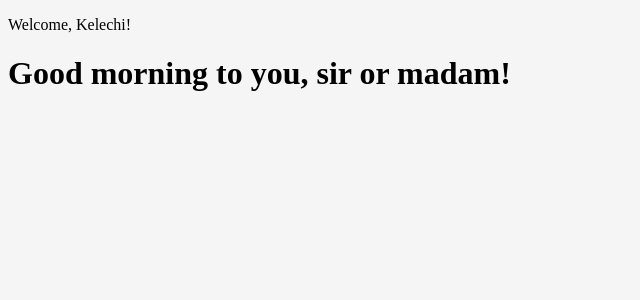
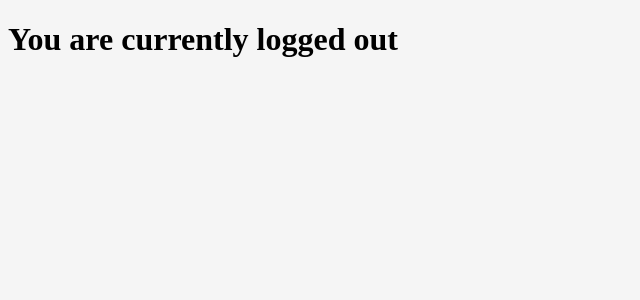
Before and after one commit to Corporatek/react_tutorial, a React (Create React App) app: page / in a window 1280 px wide. Shown: the top 300 px of the page, without its empty margins (0-640 px from the left). Built offline with nearby package versions, Linux system fonts and the light colour scheme.

Commit message:
added function that pulls the compnonents state, manipulates the data and then adds it  into the return method

```diff
--- a/src/components/App.js
+++ b/src/components/App.js
@@ -1,5 +1,5 @@
 import React from "react";
-import {Component} from "react"
+// import {Component} from "react"
 import '../App.css';
 
 // }
@@ -7,52 +7,28 @@ import '../App.css';
 
 
 class App extends React.Component {
+  constructor() {
+    super()
+    this.state = {
+      isLoggedIn: false,
+    }
+  }
+render() {
+  let logStatus
 
-  render() {
-    return (
-      <div>
-        <Header username="Kelechi"/>
-        <Greeting />
-      </div>
-    )
+  if (this.state.isLoggedIn === true) {
+    logStatus = "in"
+  } else {
+    logStatus = "out"
   }
+
+  return (
+    <div>
+      <h1>You are currently logged {logStatus}</h1>
+    </div>
+
+  )
+}
 }
 
-class Header extends React.Component {
-  render() {
-    return (
-        <header>
-          <p>Welcome, {this.props.username}!</p>
-        </header>
-    )
-  }
-}
-
-
-// Notice how the below class component does not containt "React" before "Component"
-class Greeting extends Component {
-
-  render() {
-
-  var date = new Date()
-  var hours = date.getHours()
-  let timeOfDay
-
-  if (hours < 12) {
-    timeOfDay = "morning"
-  } else if (hours >= 12 && hours < 17) {
-    timeOfDay = "afternoon"
-  } else {
-    timeOfDay = "night"
-  }
-
-    return (
-      <h1>
-        Good {timeOfDay} to you, sir or madam!
-      </h1>
-    )
-  }
-}
-
-
 export default App;
```
